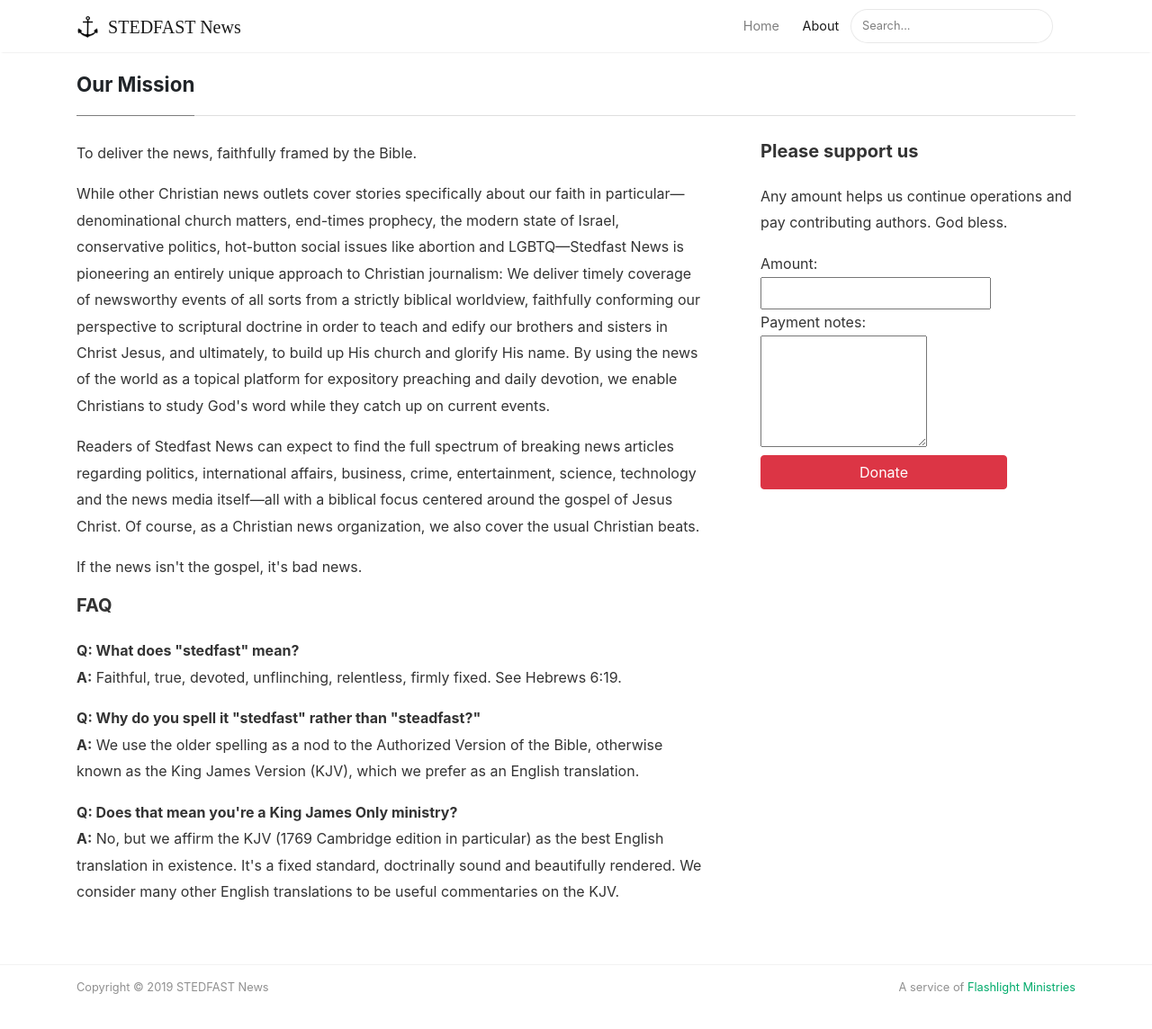
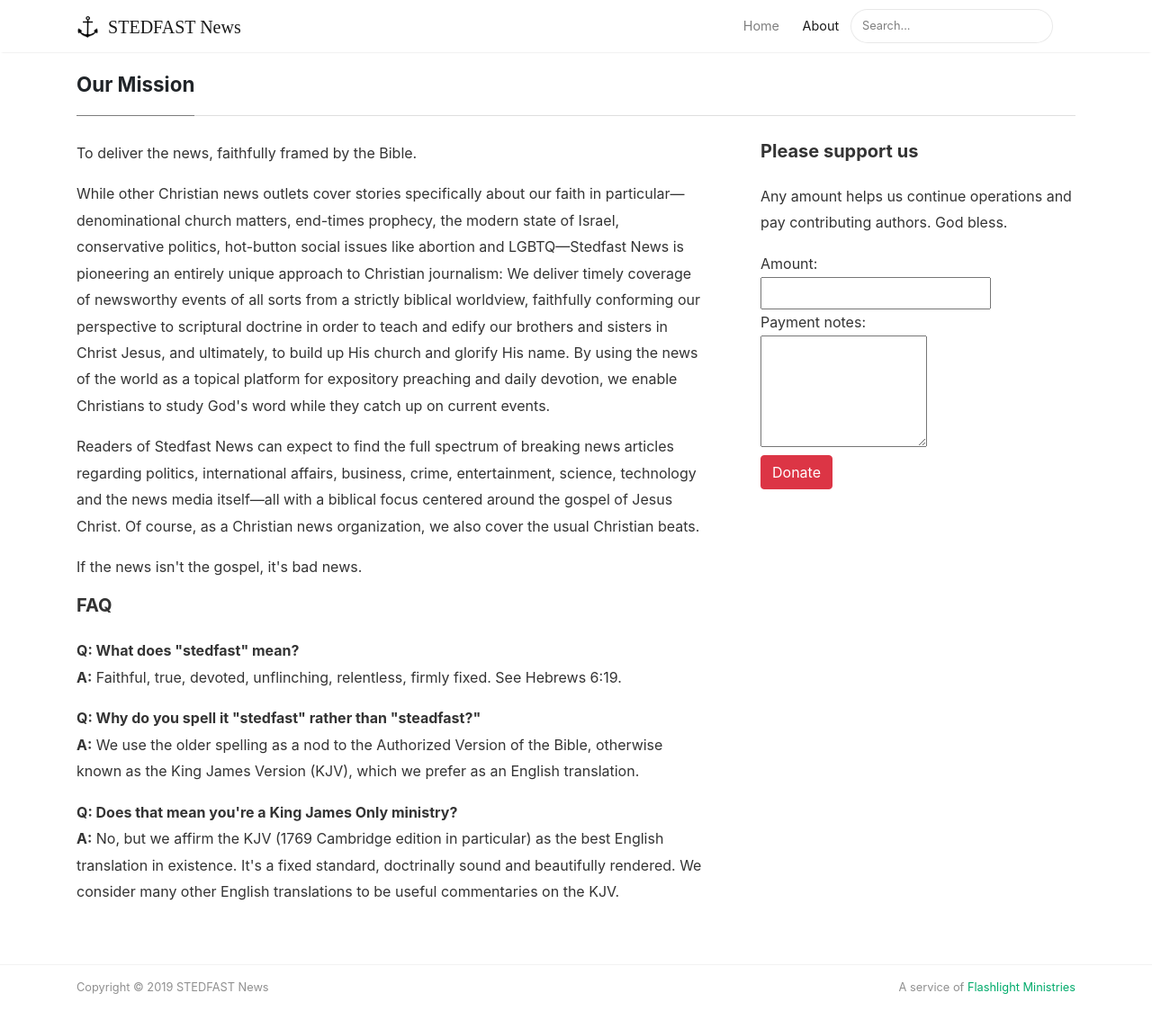
Before and after one commit to flashlightministries/stedfastnews, a Jekyll site: the page built from _pages/about.md, in a window 1280 px wide and 1182 px high. Shown: the top 1144 px of the window at 90% size. Built offline with Jekyll 4.4.1, drawn with Linux system fonts in a browser that asks for light colours; nearby versions of some CDN libraries.

Commit message:
Update about.md

```diff
--- a/_pages/about.md
+++ b/_pages/about.md
@@ -55,7 +55,7 @@ permalink: /about
   Payment notes:<br>
   <textarea name="os0" rows="4" cols="16"></textarea><br>
 
-  <input type="buttom" name="PP-submit" value="Donate" class="btn btn-danger">
+  <input type="button" name="PP-submit" value="Donate" class="btn btn-danger">
 </form>
 
 </div>
```
